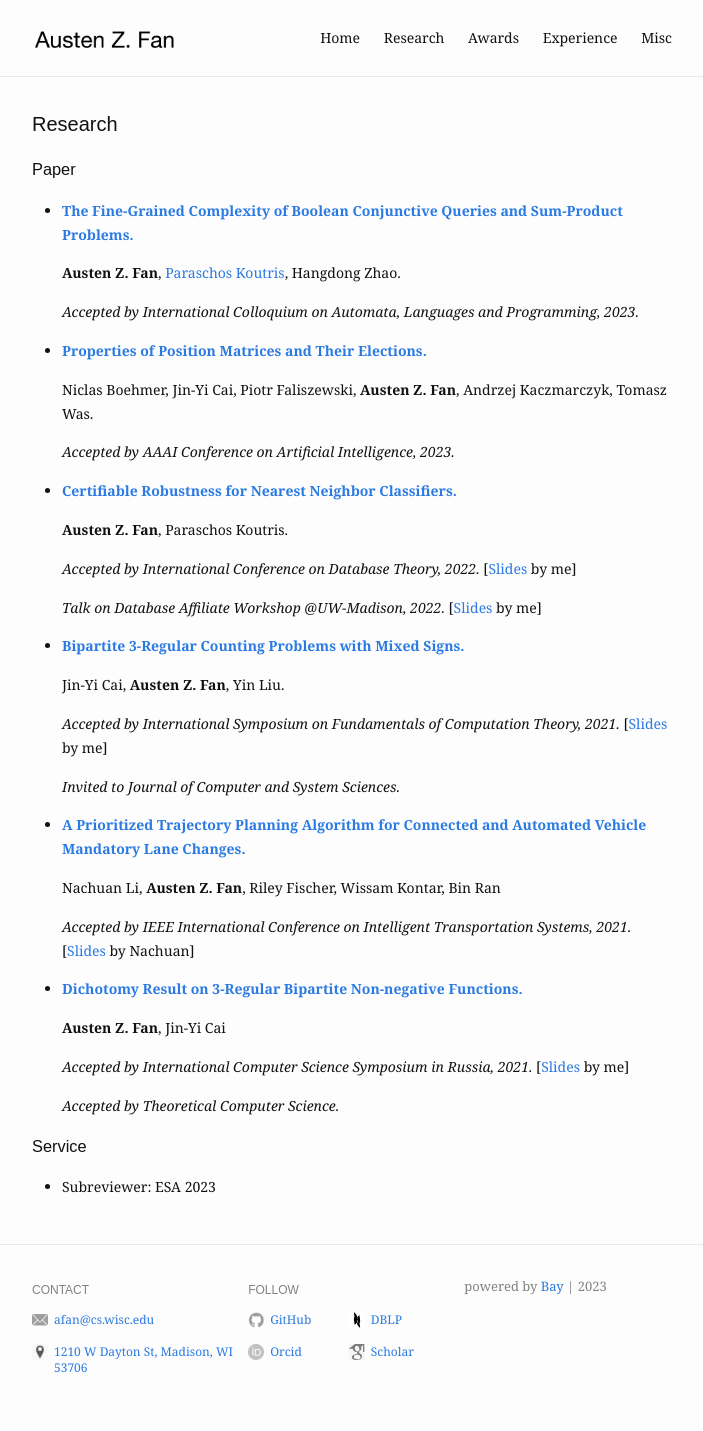
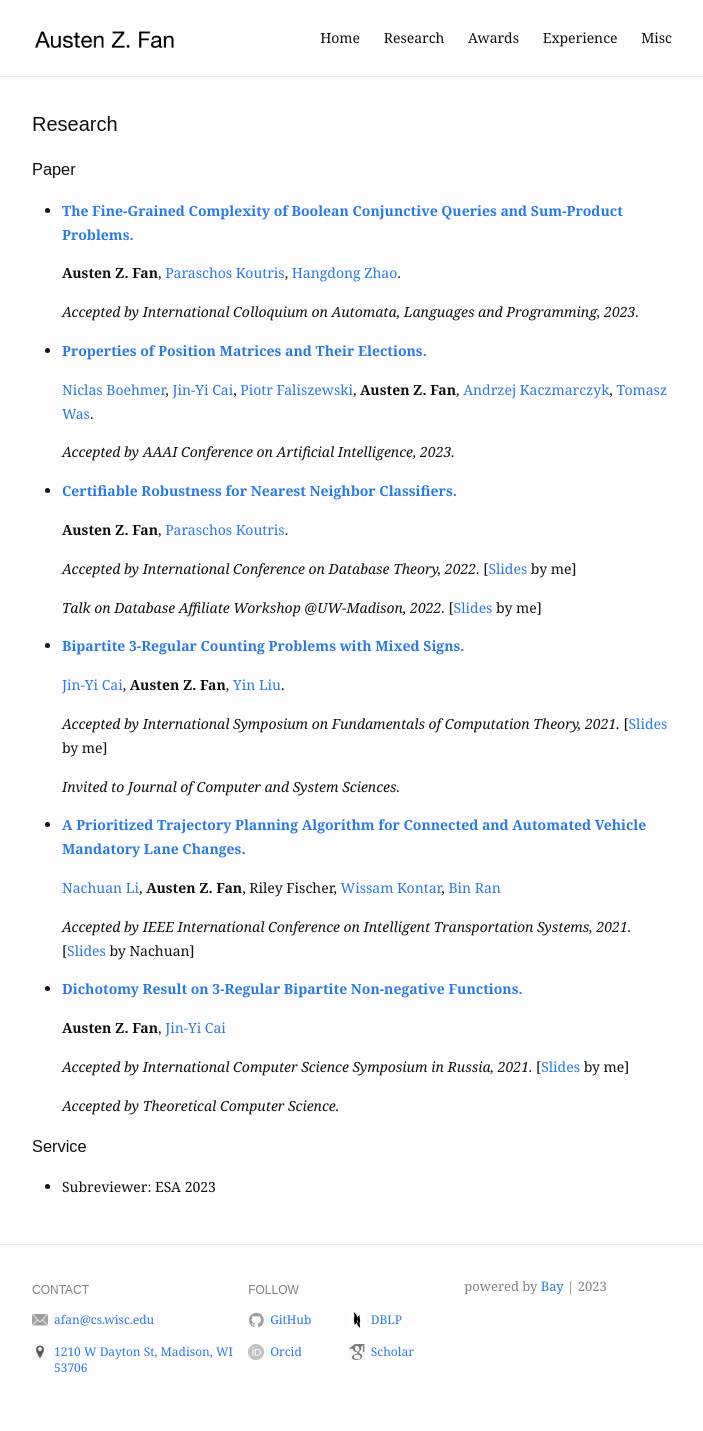
Before and after one commit to Austen-Z-Fan/Austen-Z-Fan.github.io, a Jekyll site: the page built from research.md, in a window 1280 px wide. Shown: the whole page, without its empty margins (288-991 px from the left). Built offline with Jekyll 4.4.1, drawn with Linux system fonts in a browser that asks for light colours; part of the change alters nothing that is shown.

```diff
--- a/research.md
+++ b/research.md
@@ -7,20 +7,20 @@ slug: /research
 ### Paper
 * [**The Fine-Grained Complexity of Boolean Conjunctive Queries and Sum-Product Problems.**](https://arxiv.org/abs/2304.14557)
 
-  **Austen Z. Fan**, [Paraschos Koutris](https://pages.cs.wisc.edu/~paris/), Hangdong Zhao.
+  **Austen Z. Fan**, [Paraschos Koutris](https://pages.cs.wisc.edu/~paris/), [Hangdong Zhao](https://pages.cs.wisc.edu/~hangdong/).
 
   *Accepted by International Colloquium on Automata, Languages and Programming, 2023.*
 
 * [**Properties of Position Matrices and Their Elections.**](https://arxiv.org/abs/2303.02538)
 
-  Niclas Boehmer, Jin-Yi Cai, Piotr Faliszewski, **Austen Z. Fan**, Andrzej Kaczmarczyk, Tomasz Was.
+  [Niclas Boehmer](https://sites.google.com/view/niclas-boehmer/home), [Jin-Yi Cai](https://pages.cs.wisc.edu/~jyc/), [Piotr Faliszewski](https://home.agh.edu.pl/~faliszew/), **Austen Z. Fan**, [Andrzej Kaczmarczyk](https://akaczmarczyk.com/), [Tomasz Was](https://www.mimuw.edu.pl/~twas/).
 
   *Accepted by AAAI Conference on Artificial Intelligence, 2023.*
 
 
 * [**Certifiable Robustness for Nearest Neighbor Classifiers.**](https://arxiv.org/abs/2201.04770)
 
-  **Austen Z. Fan**, Paraschos Koutris.
+  **Austen Z. Fan**, [Paraschos Koutris](https://pages.cs.wisc.edu/~paris/).
 
   *Accepted by International Conference on Database Theory, 2022.* [[Slides](assets/slides/ICDT_2022_Presentation.pdf) by me]
 
@@ -29,7 +29,7 @@ slug: /research
 
 * [**Bipartite 3-Regular Counting Problems with Mixed Signs.**](https://www.sciencedirect.com/science/article/abs/pii/S0022000023000144)
 
-  Jin-Yi Cai, **Austen Z. Fan**, Yin Liu.
+  [Jin-Yi Cai](https://pages.cs.wisc.edu/~jyc/), **Austen Z. Fan**, [Yin Liu](https://pages.cs.wisc.edu/~yinl/).
 
   *Accepted by International Symposium on Fundamentals of Computation Theory, 2021.* [[Slides](assets/slides/FCT_2021_Presentation.pdf) by me]
 
@@ -38,14 +38,14 @@ slug: /research
 
 * [**A Prioritized Trajectory Planning Algorithm for Connected and Automated Vehicle Mandatory Lane Changes.**](https://ieeexplore.ieee.org/document/9564913)
 
-  Nachuan Li, **Austen Z. Fan**, Riley Fischer, Wissam Kontar, Bin Ran
+  [Nachuan Li](https://www.linkedin.com/in/nachuanli/), **Austen Z. Fan**, Riley Fischer, [Wissam Kontar](https://wissamkontar.github.io/), [Bin Ran](https://directory.engr.wisc.edu/cee/Faculty/Ran_Bin/)
 
   *Accepted by IEEE International Conference on Intelligent Transportation Systems, 2021.* [[Slides](assets/slides/ITSC_2021_Presentation.pdf) by Nachuan]
 
 
 * [**Dichotomy Result on 3-Regular Bipartite Non-negative Functions.**](https://www.sciencedirect.com/science/article/abs/pii/S0304397523000580)
 
-  **Austen Z. Fan**, Jin-Yi Cai
+  **Austen Z. Fan**, [Jin-Yi Cai](https://pages.cs.wisc.edu/~jyc/)
 
   *Accepted by International Computer Science Symposium in Russia, 2021.* [[Slides](assets/slides/CSR_2021_Presentation.pdf) by me]
 
```
